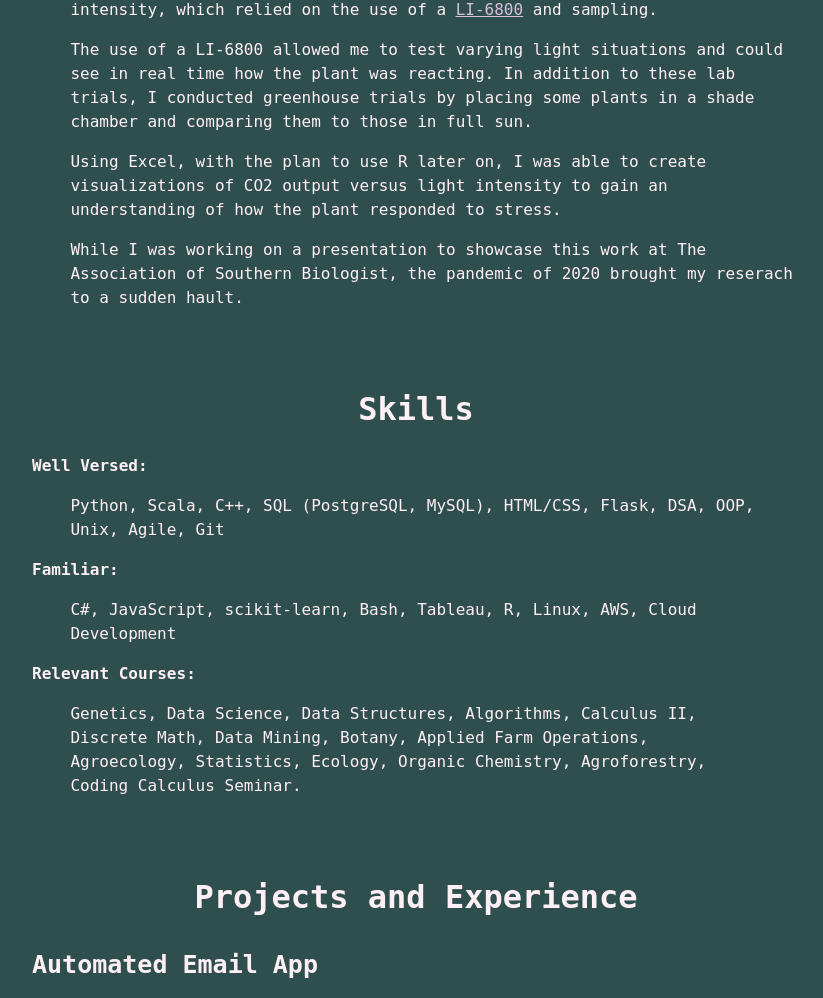
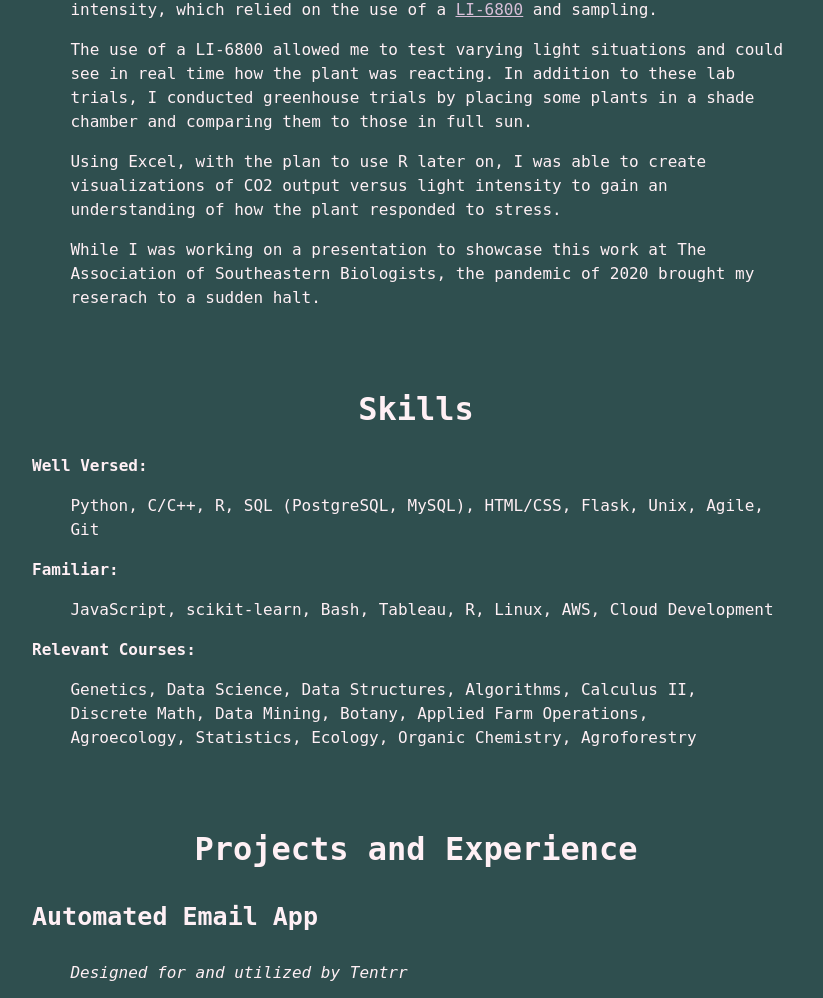
Before and after one commit to AlexanderGoose/portfolio, a Flask app: page /resume in a window 1280 px wide. Shown: the part 2360-3358 px from the top of the page, without its empty margins (224-1047 px from the left). Run offline with Flask 3, Linux system fonts and the light colour scheme.

Commit message:
updating resume

```diff
--- a/templates/resume.html
+++ b/templates/resume.html
@@ -13,7 +13,8 @@
             <a class="project-link" href="https://github.com/AlexanderGoose" target="_blank">GitHub</a>
         </div>
 
-        <p class="pdf-link-container">Open a printable resume focused on <a class="pdf-viewer bio" href="{{ url_for('static', filename='pdf/Resume_Biology.pdf') }}" target="_blank"><u>Biology</u></a> or <a class="pdf-viewer bio" href="{{ url_for('static', filename='pdf/Resume_Developer.pdf') }}" target="_blank"><u>Software Development</u></a>.</p>
+        <p class="pdf-link-container">Open a printable <a class="pdf-viewer" href="{{ url_for('static', filename='pdf/Resume_Data.pdf') }}" target="_blank"><u>resume</u></a> in a new tab</p>
+        <!-- <p class="pdf-link-container">Open a printable resume focused on <a class="pdf-viewer bio" href="{{ url_for('static', filename='pdf/Resume_Biology.pdf') }}" target="_blank"><u>Biology</u></a> or <a class="pdf-viewer bio" href="{{ url_for('static', filename='pdf/Resume_Developer.pdf') }}" target="_blank"><u>Software Development</u></a>.</p> -->
     </div>
 
 
@@ -113,20 +114,20 @@
             <p class="job-text">Before the pandemic cut my research short, I worked in a Plant Ecophysiology Lab directed by Dr. Neufeld. I studied the effects of high light stress on ornamental plants, using croton as a study sample. My research aimed to determine how pigmentation changed with varying light intensity, which relied on the use of a <a class="project-link" href="https://www.licor.com/env/products/photosynthesis/LI-6800/" target="_blank"><u>LI-6800</u></a> and sampling.</p>
             <p class="job-text">The use of a LI-6800 allowed me to test varying light situations and could see in real time how the plant was reacting. In addition to these lab trials, I conducted greenhouse trials by placing some plants in a shade chamber and comparing them to those in full sun.</p>
             <p class="job-text">Using Excel, with the plan to use R later on, I was able to create visualizations of CO2 output versus light intensity to gain an understanding of how the plant responded to stress.</p>
-            <p class="job-text">While I was working on a presentation to showcase this work at The Association of Southern Biologist, the pandemic of 2020 brought my reserach to a sudden hault.</p>
+            <p class="job-text">While I was working on a presentation to showcase this work at The Association of Southeastern Biologists, the pandemic of 2020 brought my reserach to a sudden halt.</p>
         </div>
     </div>
 
     <div class="skills-container">
         <h1 class="section-header skills">Skills</h1>
             <b>Well Versed:</b>
-            <p class="resume-middle-item-text">Python, Scala, C++, SQL (PostgreSQL, MySQL), HTML/CSS, Flask, DSA, OOP, Unix, Agile, Git</p>
+            <p class="resume-middle-item-text">Python, C/C++, R, SQL (PostgreSQL, MySQL), HTML/CSS, Flask, Unix, Agile, Git</p>
 
             <b>Familiar:</b>
-            <p class="resume-middle-item-text">C#, JavaScript, scikit-learn, Bash, Tableau, R, Linux, AWS, Cloud Development</p>
+            <p class="resume-middle-item-text">JavaScript, scikit-learn, Bash, Tableau, R, Linux, AWS, Cloud Development</p>
 
             <b>Relevant Courses: </b>
-            <p class="resume-rel-courses-text">Genetics, Data Science, Data Structures, Algorithms, Calculus II, Discrete Math, Data Mining, Botany, Applied Farm Operations, Agroecology, Statistics, Ecology, Organic Chemistry, Agroforestry, Coding Calculus Seminar.</p>
+            <p class="resume-rel-courses-text">Genetics, Data Science, Data Structures, Algorithms, Calculus II, Discrete Math, Data Mining, Botany, Applied Farm Operations, Agroecology, Statistics, Ecology, Organic Chemistry, Agroforestry</p>
     </div>
 
     <!-- top section contains projects -->
```
Also changed, not shown: 1 other file.
